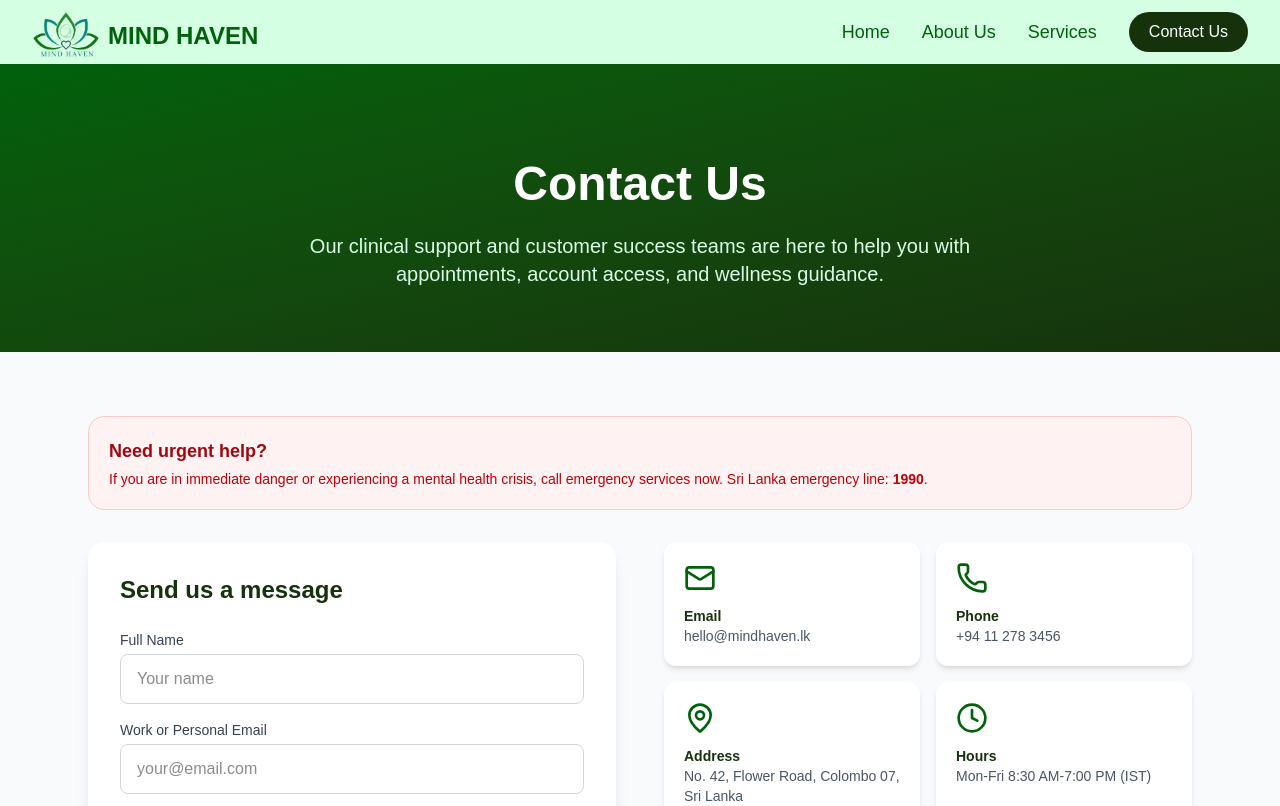
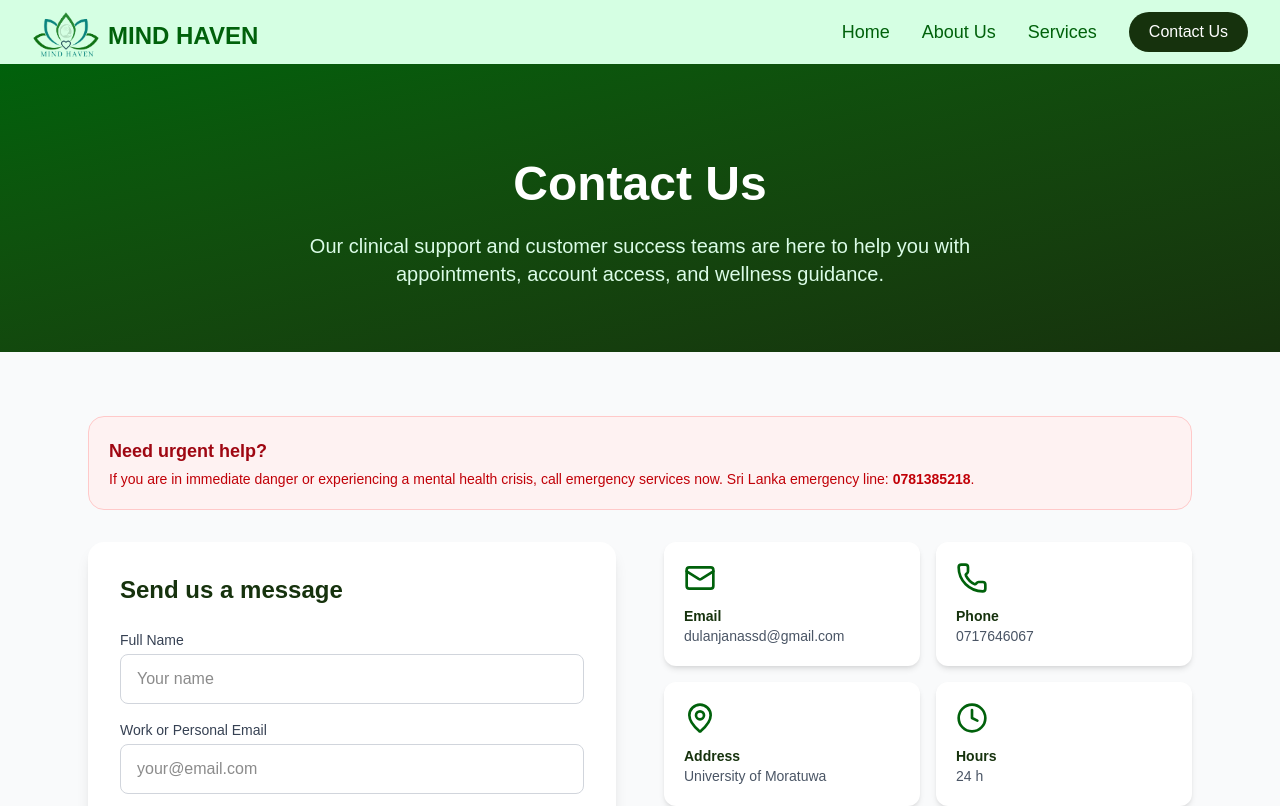
Before and after one commit to Dilshanrad22/mind_haven, a Next.js app in the folder my-app/: page /pages/contact in a window 1280 px wide. Shown: the top 806 px of the page. Built offline with nearby package versions, Linux system fonts and the light colour scheme.

Commit message:
Update contact page default contact info

```diff
--- a/my-app/src/app/pages/contact/page.tsx
+++ b/my-app/src/app/pages/contact/page.tsx
@@ -4,12 +4,12 @@ import { Mail, Phone, MapPin, Clock, ChevronDown, ChevronUp } from 'lucide-react
 import Navbar from '../../components/navbar';
 
 const CONTACT_SETTINGS = {
-  supportEmail: process.env.NEXT_PUBLIC_SUPPORT_EMAIL || 'hello@mindhaven.lk',
-  supportPhone: process.env.NEXT_PUBLIC_SUPPORT_PHONE || '+94 11 278 3456',
-  supportAddress: process.env.NEXT_PUBLIC_SUPPORT_ADDRESS || 'No. 42, Flower Road, Colombo 07, Sri Lanka',
-  supportHours: process.env.NEXT_PUBLIC_SUPPORT_HOURS || 'Mon-Fri 8:30 AM-7:00 PM (IST)',
-  emergencyLine: process.env.NEXT_PUBLIC_EMERGENCY_LINE || '1990',
-  mapLabel: process.env.NEXT_PUBLIC_CONTACT_MAP_LABEL || 'Mind Haven Support Center, Colombo 07',
+  supportEmail: process.env.NEXT_PUBLIC_SUPPORT_EMAIL || 'dulanjanassd@gmail.com',
+  supportPhone: process.env.NEXT_PUBLIC_SUPPORT_PHONE || '0717646067',
+  supportAddress: process.env.NEXT_PUBLIC_SUPPORT_ADDRESS || 'University of Moratuwa',
+  supportHours: process.env.NEXT_PUBLIC_SUPPORT_HOURS || '24 h',
+  emergencyLine: process.env.NEXT_PUBLIC_EMERGENCY_LINE || '0781385218',
+  mapLabel: process.env.NEXT_PUBLIC_CONTACT_MAP_LABEL || 'University of Moratuwa',
 };
 
 const SUBJECT_OPTIONS = [
```
